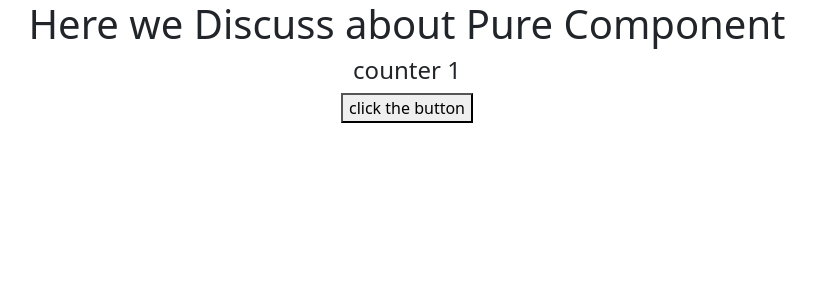
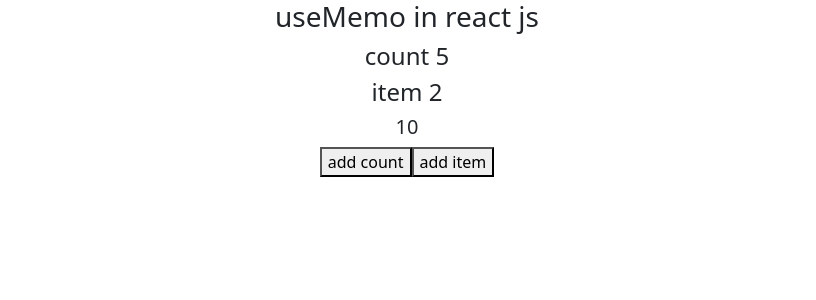
Before and after one commit to RAVIWITHGIT/React, a React (Create React App) app: page / in a window 1280 px wide. Shown: the top 300 px of the page, without its empty margins (233-1049 px from the left). Built offline with nearby package versions, Linux system fonts and the light colour scheme.

Commit message:
useMemo in react

```diff
--- a/src/App.js
+++ b/src/App.js
@@ -1,12 +1,12 @@
 import React from 'react';
-import Tut39 from './tut39_PureComponent/tut39';
+import Tut40 from './tut40_useMemo/tut40';
 
 
 
 function App() {
 
   return (
-    <Tut39/>
+    <Tut40/>
   );
 }
 
--- /dev/null
+++ b/src/tut40_useMemo/tut40.js
@@ -0,0 +1,27 @@
+import React, { useMemo, useState } from 'react'
+
+const Tut40 = () => {
+    const [currentcount,setcount] = useState(5)
+    const [currenitem,setitem] = useState(2)
+    // const table = ()=>{
+    //     console.log("run table function")
+    //     return currentcount*2
+    // }
+
+    const table = useMemo(()=>{
+        console.log("run useMemo")
+        return currentcount*2
+    },[currentcount])
+  return (
+    <div className='text-center'>
+      <h3>useMemo in react js</h3>
+      <h4>count {currentcount}</h4>
+      <h4>item {currenitem}</h4>
+      <h5>{table}</h5>
+      <button onClick={()=>{setcount(currentcount+5)}}>add count</button>
+      <button onClick={()=>{setitem(currenitem*2)}}>add item</button>
+    </div>
+  )
+}
+
+export default Tut40
```
